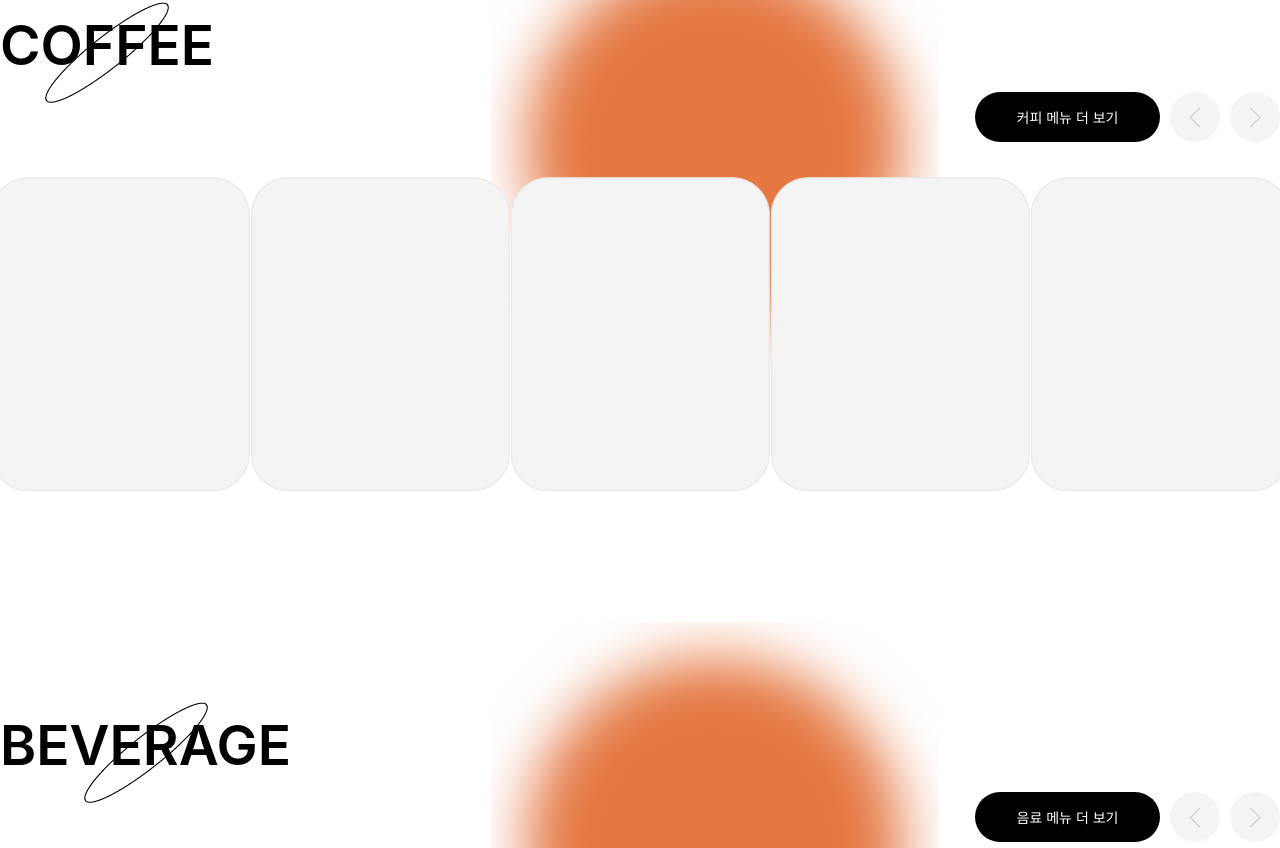
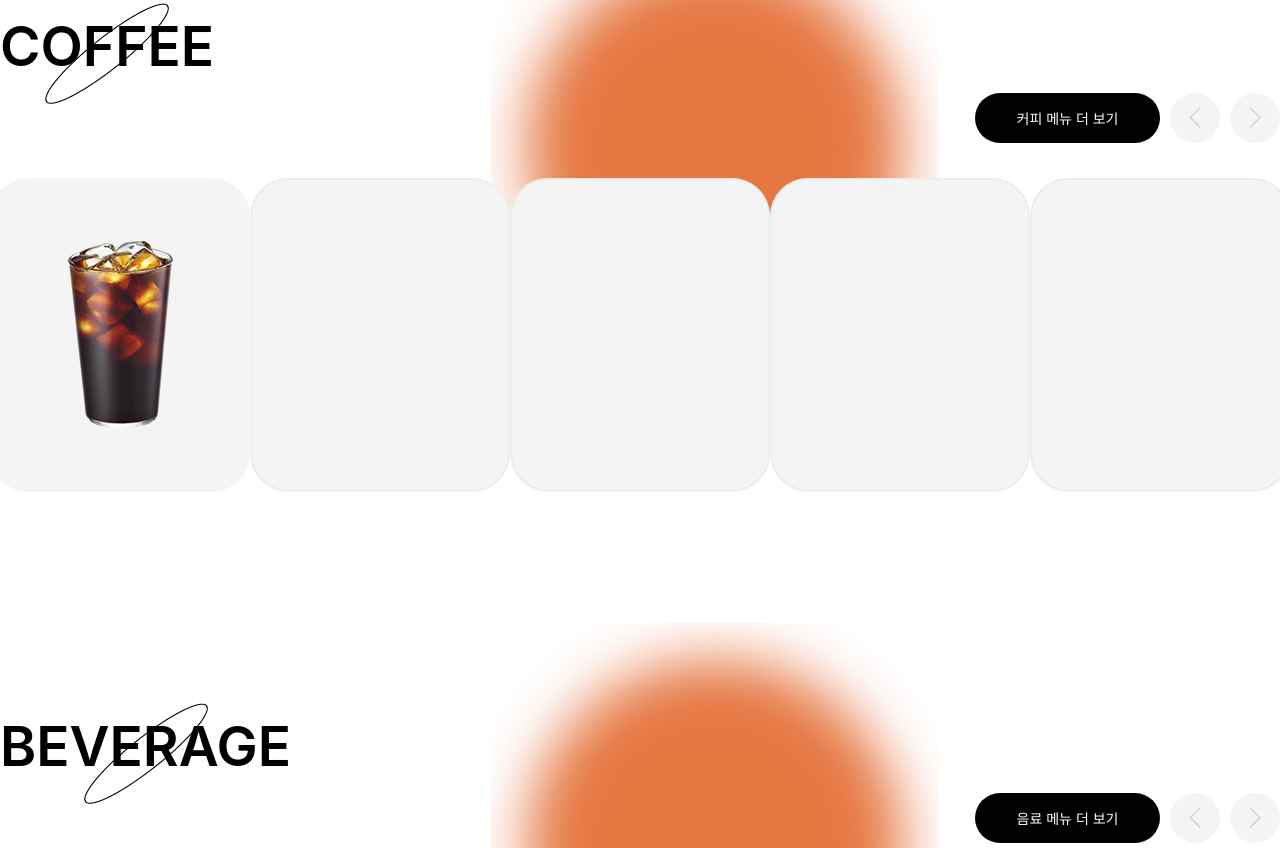
Before and after one commit to geumsong/project_cafe, a React (Create React App) app: page / in a window 1280 px wide. Shown: the part 1612-2460 px from the top of the page. Built offline with nearby package versions, Linux system fonts and the light colour scheme.

Commit message:
메인 홈 버튼 링크 변경, 메뉴사진저장, 메뉴사진 코딩 진행중

```diff
--- a/src/Pages/aboutPage_brand.js
+++ b/src/Pages/aboutPage_brand.js
@@ -14,7 +14,9 @@ const aboutPage_brand = () => {
           <button className="notCheckButton">
             <Link to="/aboutPage_coffee">마다메커피</Link>
           </button>
-          <button className="notCheckButton">원두로스팅</button>
+          <button className="notCheckButton">
+            <Link to="/aboutPage_roasting">원두로스팅</Link>
+          </button>
         </div>
       </div>
 
@@ -48,7 +50,9 @@ const aboutPage_brand = () => {
             <button className="notCheckButton ">
               <Link to="/aboutPage_coffee">마다메커피</Link>
             </button>
-            <button className="notCheckButton ">원두로스팅</button>
+            <button className="notCheckButton ">
+              <Link to="/aboutPage_roasting">원두로스팅</Link>
+            </button>
           </div>
         </div>
       </div>
--- a/src/Pages/home.jsx
+++ b/src/Pages/home.jsx
@@ -14,10 +14,8 @@ const Home = () => {
             src={require("../assets/img/summer.png")}
             alt="제목"
           />
-          <Link to="/aboutPage_brand" className="goToNewMenu">
-            <button className="goToNewMenuButton">
-              {/* Link to 경로 menuPage 생성되면 변경할것 */}신 메뉴 보러가기
-            </button>
+          <Link to="/menu" className="goToNewMenu">
+            <button className="goToNewMenuButton">신 메뉴 보러가기</button>
           </Link>
         </div>
 
@@ -48,22 +46,26 @@ const Home = () => {
           <span className="noticeMainTitle">공지사항</span>
           <span className="noticeTitle">ㅇㅇㅇ일부 메뉴 가격 인상 안내</span>
           <div style={{ marginLeft: "120px" }}>
+            <Link to="/newsNoticePage">
               <img
                 className="plus"
                 src={require("../assets/img/plus.png")}
                 alt="공지사항 더보기"
               />
+            </Link>
           </div>
         </div>
         <div className="noticeSection">
           <span className="noticeMainTitle">이벤트</span>
           <span className="noticeTitle">벚꽃시리즈 스템프 이벤트</span>
           <div style={{ marginLeft: "120px" }}>
+            <Link to="newsEventPage">
               <img
                 className="plus"
                 src={require("../assets/img/plus.png")}
                 alt="이벤트 더보기"
-            ></img>
+              />
+            </Link>
           </div>
         </div>
       </div>
@@ -92,7 +94,7 @@ const Home = () => {
               Coffee Bean
               <div className="seeMore">
                 <div style={{ textDecoration: "none" }}>
-                  <Link to="/serviceDirectionsPage">
+                  <Link to="/aboutPage_roasting">
                     <button className="moreCoffeeBeanButton">
                       자세히 보기
                       <img
@@ -151,12 +153,14 @@ const Home = () => {
 
         <div className="fivePicturesTop">
           <div className="fivePictures">
-            <div>
+            <div className="picturealign">
+              <div className="pictures">
                 <img
-                className="pictures"
-                src={require("../assets/img/box.png")}
-                alt="pictures"
+                  className="picturesCoffee"
+                  src={require("../assets/img/iceAmericano.png")}
+                  alt="아이스 아메리카노"
                 />
+              </div>
             </div>
             <div>
               <img
@@ -276,9 +280,11 @@ const Home = () => {
         <div className="blackSquare">
           <div className="tryMenu">ㅇㅇㅇ의 다양한 메뉴를 경험해보세요</div>
           <div>
+            <Link to="/menu">
               <button className="seeMoreVariousMenu">
                 더 많은 메뉴 보러가기
               </button>
+            </Link>
           </div>
         </div>
       </div>
--- a/src/styles/pages/home.scss
+++ b/src/styles/pages/home.scss
@@ -255,12 +255,23 @@
   width: 1400px;
 }
 
+.picturealign {
+  display: flex;
+}
+
 .pictures {
   display: flex;
+  justify-content: center;
+  align-items: center;
   width: 260px;
-  height: auto;
+  height: 314px;
+  border-radius: 38px;
+  background-color: #f4f4f4;
 }
 
+.picturesCoffee {
+  object-fit: none;
+}
 /* 네번째 */
 /* ㅇㅇ의 다양한 메뉴를 경험해보세요 */
 
```
Also changed, not shown: src/assets/img/iceAmericano.png (added). Lines whose indentation alone changed are shown as unchanged.
